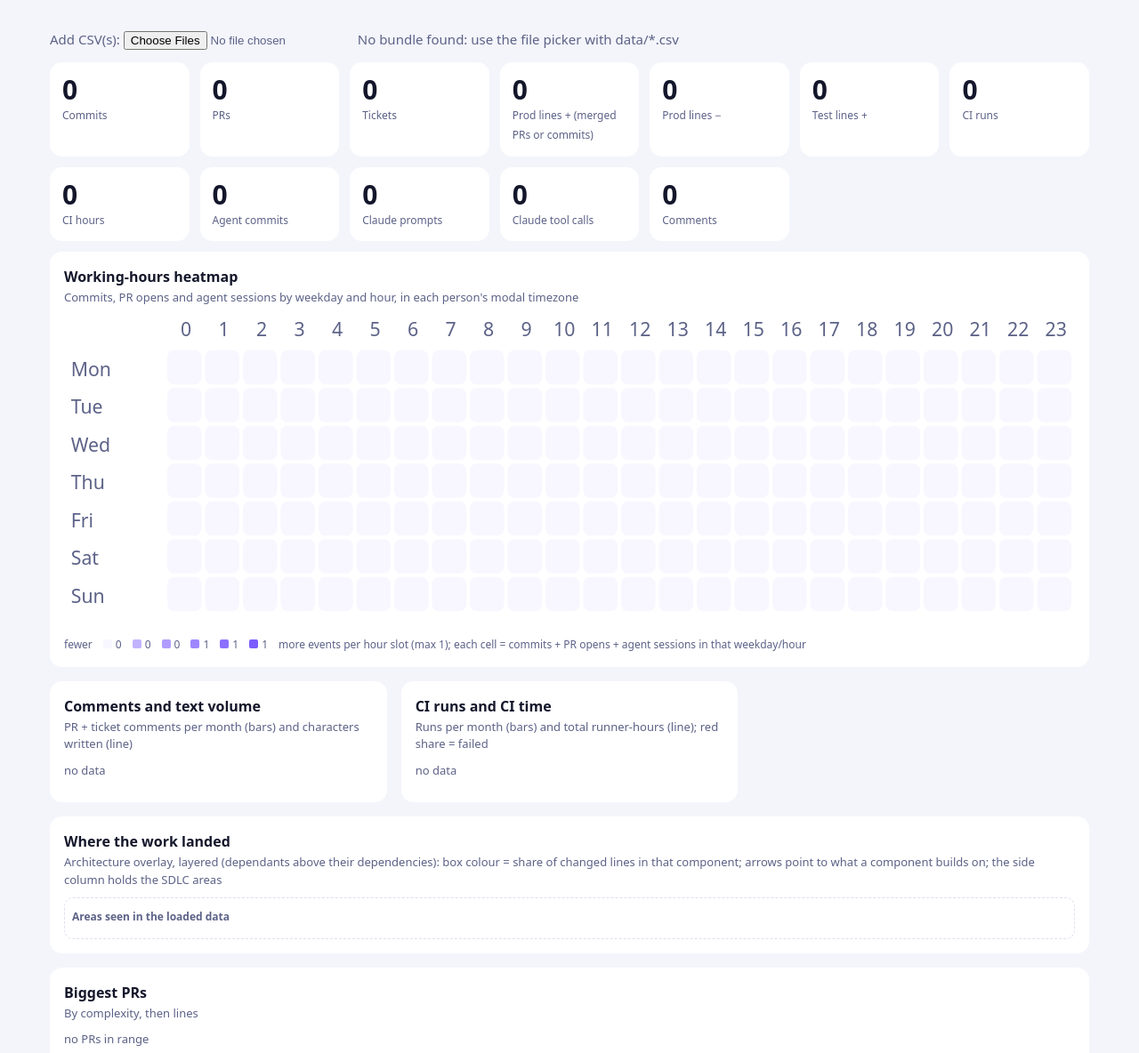
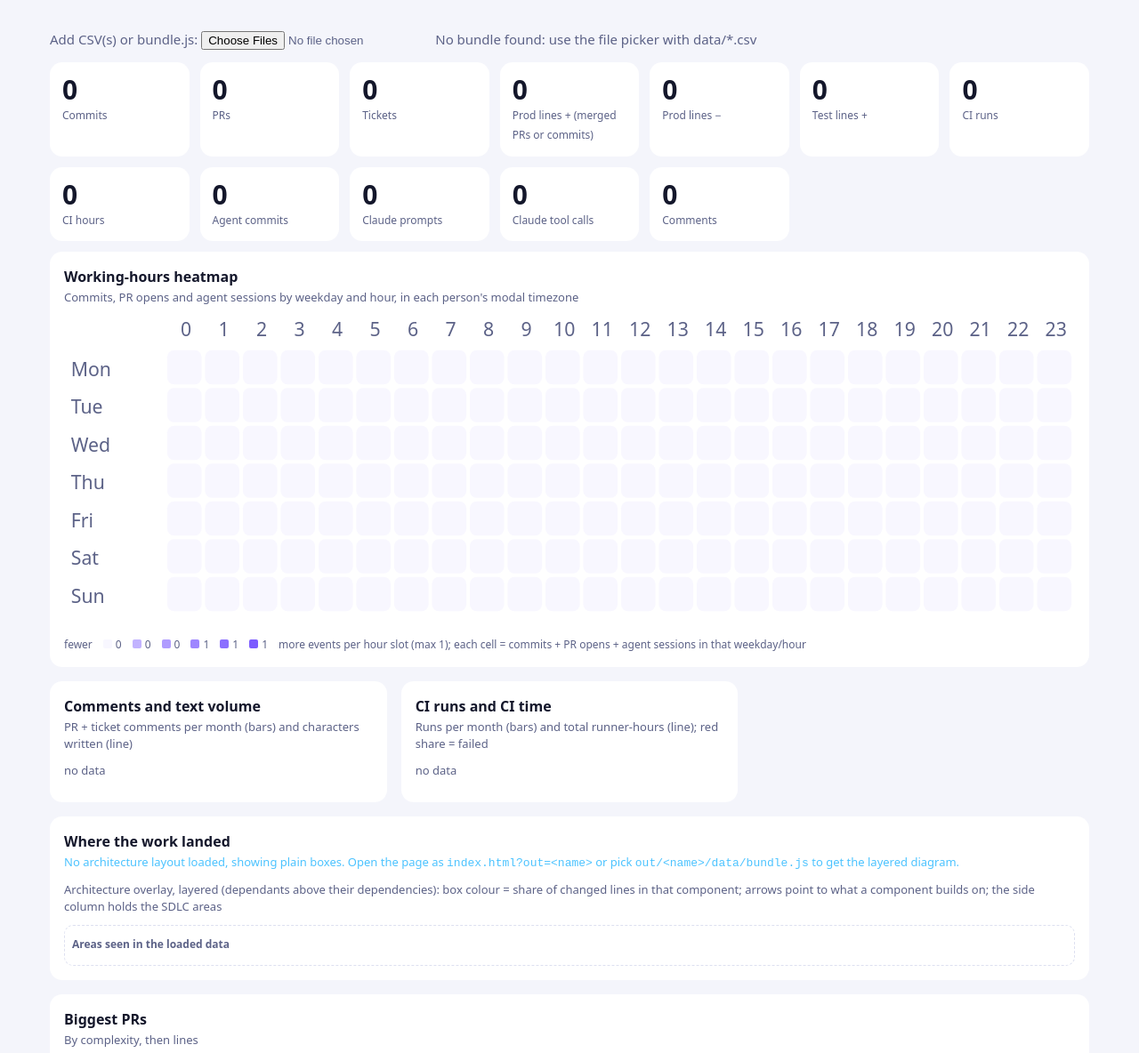
Before and after one commit to jexp/repo-wrapped, a plain HTML site: page index.html in a window 1280 px wide. Shown: the part 116-1300 px from the top of the page at 89% size. Drawn offline with Linux system fonts and the light colour scheme.

Commit message:
feat(page): file picker accepts bundle.js (layout + data); hint when the architecture layout is missing
Co-Authored-By: Claude Sonnet 5.5 <noreply@anthropic.com>

```diff
--- a/index.html
+++ b/index.html
@@ -28,13 +28,13 @@ input[type=file]{color:var(--mute)}
 <header><div class="hd"><div><h1>Repo Wrapped</h1><div class="sub" id="sub0"></div></div><div class="rt"><div id="badge" class="badge"></div><div class="range"><label>Range <select id="rsel"><option value="all">all time</option><option value="1">last day</option><option value="7">last week</option><option value="30">last month</option><option value="91">last quarter</option><option value="365">last year</option></select></label><div class="s" id="rlab"></div></div></div></div><div id="sub" style="display:none"></div><div id="cover" style="display:none"></div></header>
 <main>
 <div class="bar" id="people"></div>
-<div class="bar"><label class="sub">Add CSV(s): <input type="file" id="file" accept=".csv" multiple></label><span class="sub" id="status"></span></div>
+<div class="bar"><label class="sub">Add CSV(s) or bundle.js: <input type="file" id="file" accept=".csv,.js" multiple></label><span class="sub" id="status"></span></div>
 <div class="big" id="stats"></div>
 <div class="grid">
 <div class="card wide"><h2>Working-hours heatmap</h2><p>Commits, PR opens and agent sessions by weekday and hour, in each person's modal timezone</p><div id="heat"></div></div>
 <div class="card"><h2>Comments and text volume</h2><p>PR + ticket comments per month (bars) and characters written (line)</p><div id="comments"></div></div>
 <div class="card"><h2>CI runs and CI time</h2><p>Runs per month (bars) and total runner-hours (line); red share = failed</p><div id="ci"></div></div>
-<div class="card wide"><h2>Where the work landed</h2><p>Architecture overlay, layered (dependants above their dependencies): box colour = share of changed lines in that component; arrows point to what a component builds on; the side column holds the SDLC areas</p><div id="arch" class="arch"></div></div>
+<div class="card wide"><h2>Where the work landed</h2><p id="archhint" style="display:none;color:var(--e)">No architecture layout loaded, showing plain boxes. Open the page as <code>index.html?out=&lt;name&gt;</code> or pick <code>out/&lt;name&gt;/data/bundle.js</code> to get the layered diagram.</p><p>Architecture overlay, layered (dependants above their dependencies): box colour = share of changed lines in that component; arrows point to what a component builds on; the side column holds the SDLC areas</p><div id="arch" class="arch"></div></div>
 <div class="card wide"><h2>Biggest PRs</h2><p>By complexity, then lines</p><div id="top" class="tiles"></div></div>
 <div class="card"><h2>Complexity of PRs</h2><p>Score 1–10 (lines, areas, crates, core engine, discussion, ADR)</p><div id="cx"></div></div>
 <div class="card"><h2>Production vs test lines per month</h2><p>Lines added by merged PRs (Rust only; commits across all branches would double count)</p><div id="loc"></div></div>
@@ -140,7 +140,7 @@ g.forEach((r,i)=>r.forEach((v,h)=>{const a=v/mx;s+=`<rect x="${60+h*cw}" y="${20
 {const ms=months(ci,"start_at");const ok=sumBy(ci,["ci_run"],ms,r=>1-num(r.ci_fail),"start_at"),bad=sumBy(ci,["ci_run"],ms,r=>num(r.ci_fail),"start_at"),h=sumBy(ci,["ci_run"],ms,r=>num(r.ci_minutes)/60,"start_at");stackedBars($("ci"),ms,[{name:"passed",data:ok,color:COLORS[1]},{name:"failed",data:bad,color:COLORS[3]}],{line:{name:"runner hours",data:h}})}
 // arch
 {const tot={},cnt={};commits.forEach(r=>{const a=(r.areas||r.area_primary||"other").split("|").filter(Boolean);const l=(num(r.prod_add)+num(r.prod_del)+num(r.test_add)+num(r.test_del)+num(r.doc_add))/Math.max(1,a.length);a.forEach(x=>{tot[x]=(tot[x]||0)+l;cnt[x]=(cnt[x]||0)+1})});const mx=Math.max(1,...Object.values(tot));
-const AR=AREAS.length?AREAS:[["Areas seen in the loaded data","seen",Object.keys(tot).sort((x,y)=>tot[y]-tot[x]).map(k=>[k,k])]];$("arch").innerHTML=EDGES.length&&AREAS.length?archSVG(AREAS,tot,cnt,mx,EDGES):AR.map(([t,g,items])=>`<div class="grp"><b>${t}</b><div class="boxes">${items.map(([id,l])=>{const v=tot[id]||0,a=Math.sqrt(v/mx);return `<div class="box" style="background:color-mix(in srgb,var(--a) ${Math.round(8+92*a)}%,var(--card));${a<.3?"color:var(--ink);text-shadow:none":""}" title="${id}">${l}<small>${fmt(v)} lines · ${cnt[id]||0} commits</small></div>`}).join("")}</div></div>`).join("");if(EDGES.length&&AREAS.length)archHover()}
+const AR=AREAS.length?AREAS:[["Areas seen in the loaded data","seen",Object.keys(tot).sort((x,y)=>tot[y]-tot[x]).map(k=>[k,k])]];$("arch").innerHTML=EDGES.length&&AREAS.length?archSVG(AREAS,tot,cnt,mx,EDGES):AR.map(([t,g,items])=>`<div class="grp"><b>${t}</b><div class="boxes">${items.map(([id,l])=>{const v=tot[id]||0,a=Math.sqrt(v/mx);return `<div class="box" style="background:color-mix(in srgb,var(--a) ${Math.round(8+92*a)}%,var(--card));${a<.3?"color:var(--ink);text-shadow:none":""}" title="${id}">${l}<small>${fmt(v)} lines · ${cnt[id]||0} commits</small></div>`}).join("")}</div></div>`).join("");if(EDGES.length&&AREAS.length)archHover();$("archhint").style.display=EDGES.length&&AREAS.length?"none":"block"}
 // complexity
 {const h=Array(10).fill(0);prs.forEach(r=>{if(r.complexity)h[Math.min(9,Math.max(0,Math.round(+r.complexity)-1))]++});const mx=Math.max(1,...h),W=560,H=210;let s="";h.forEach((v,i)=>{const bh=(H-40)*v/mx;s+=`<rect x="${30+i*52}" y="${H-24-bh}" width="46" height="${bh}" fill="${COLORS[0]}" fill-opacity="${.35+.065*i}"><title>${v} PRs</title></rect><text x="${53+i*52}" y="${H-8}" text-anchor="middle">${i+1}</text><text x="${53+i*52}" y="${H-28-bh}" text-anchor="middle">${v||""}</text>`});$("cx").innerHTML=svgWrap(W,H,s)}
 // loc
@@ -228,7 +228,7 @@ $("days").innerHTML=`<table><tr><th></th><th>lines added</th><th>lines deleted</
 function chips(){$("people").innerHTML=Object.keys(state.rows).map((p,i)=>`<span class="chip ${state.sel.has(p)?"on":""}" data-p="${p}">${state.names[p]||p}</span>`).join("");document.querySelectorAll(".chip").forEach(c=>c.onclick=()=>{const p=c.dataset.p;state.sel.has(p)?state.sel.delete(p):state.sel.add(p);chips();render()})}
 function add(p,text,name){state.rows[p]=parseCSV(text);state.names[p]=name||p;state.sel.add(p)}
 function boot(){const M=window.WRAPPED_MANIFEST||{},D=window.WRAPPED_DATA||{};Object.keys(D).forEach(p=>add(p,D[p],(M[p]||{}).name));if(!Object.keys(state.rows).length)$("status").textContent="No bundle found: use the file picker with data/*.csv";[...state.sel].slice(1).forEach(p=>state.sel.delete(p));chips();render()}
-$("file").onchange=async e=>{for(const f of e.target.files){add(f.name.replace(/\.csv$/,""),await f.text())}chips();render()};
+$("file").onchange=async e=>{for(const f of e.target.files){const t=await f.text();if(/\.js$/.test(f.name)){new Function(t)();if(window.WRAPPED_AREAS)AREAS=window.WRAPPED_AREAS.map(g=>[g[0],g[1],g[2]]);EDGES=window.WRAPPED_EDGES||[];const D=window.WRAPPED_DATA||{},M=window.WRAPPED_MANIFEST||{};Object.keys(D).forEach(p=>add(p,D[p],(M[p]||{}).name))}else add(f.name.replace(/\.csv$/,""),t)}chips();render()};
 (function(){const q=new URLSearchParams(location.search).get("out")||"";if(!q){$("status").textContent="Add ?out=<name> (see README) or pick CSVs below";boot();return}const sc=document.createElement("script");sc.src="out/"+q+"/data/bundle.js";
 sc.onload=()=>{if(window.WRAPPED_AREAS)AREAS=window.WRAPPED_AREAS.map(g=>[g[0],g[1],g[2]]);EDGES=window.WRAPPED_EDGES||[];document.querySelector("h1").textContent=(window.WRAPPED_TITLE||q)+" Wrapped";if(window.WRAPPED_REPOS){const r=window.WRAPPED_REPOS.map(x=>`<a href="https://github.com/${x.github}" target="_blank" style="color:var(--e)">${x.github}</a>`).join(" · ");document.title=(window.WRAPPED_TITLE||q)+" Wrapped";$("sub0").innerHTML="Repos: "+r}boot()};
 sc.onerror=()=>{$("status").textContent="No out/"+q+"/data/bundle.js — run scripts/update.py --config configs/"+q+".json, or pick CSVs below";boot()};document.body.appendChild(sc)})();
```
